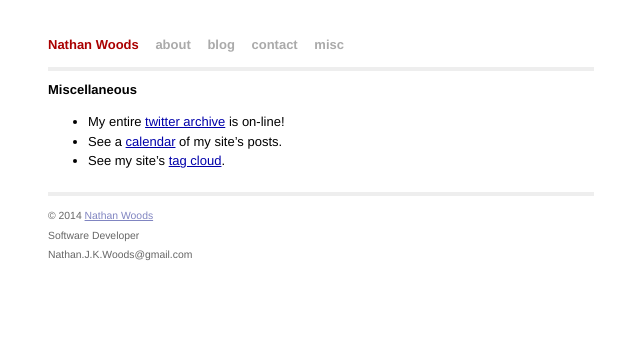
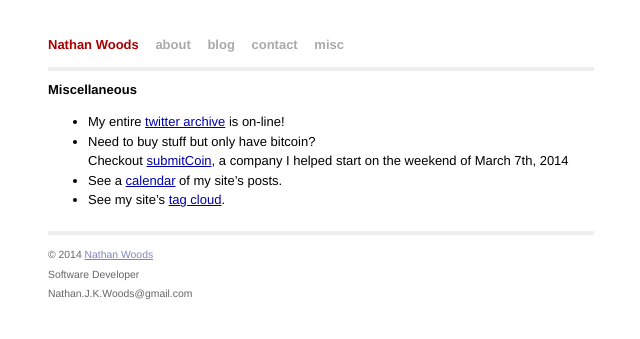
Before and after one commit to bign8/bign8.github.io, a Jekyll site: the page built from misc/index.md, in a window 1280 px wide. Shown: the top 339 px of the page, without its empty margins (319-959 px from the left). Built offline with Jekyll 4.4.1, drawn with Linux system fonts in a browser that asks for light colours; Markdown is read by kramdown in place of the engine named in the settings; comment, search, counter and statistics services are not loaded.

Commit message:
Adding submitCoin to misc page

```diff
--- a/misc/index.md
+++ b/misc/index.md
@@ -5,5 +5,7 @@
 # Miscellaneous
 
 - My entire [twitter archive](twitter/) is on-line!
+- Need to buy stuff but only have bitcoin?
+  Checkout [submitCoin](http://submitCoin.com), a company I helped start on the weekend of March 7th, 2014
 - See a [calendar](calendar/) of my site's posts.
 - See my site's [tag cloud](cloud/).
```
